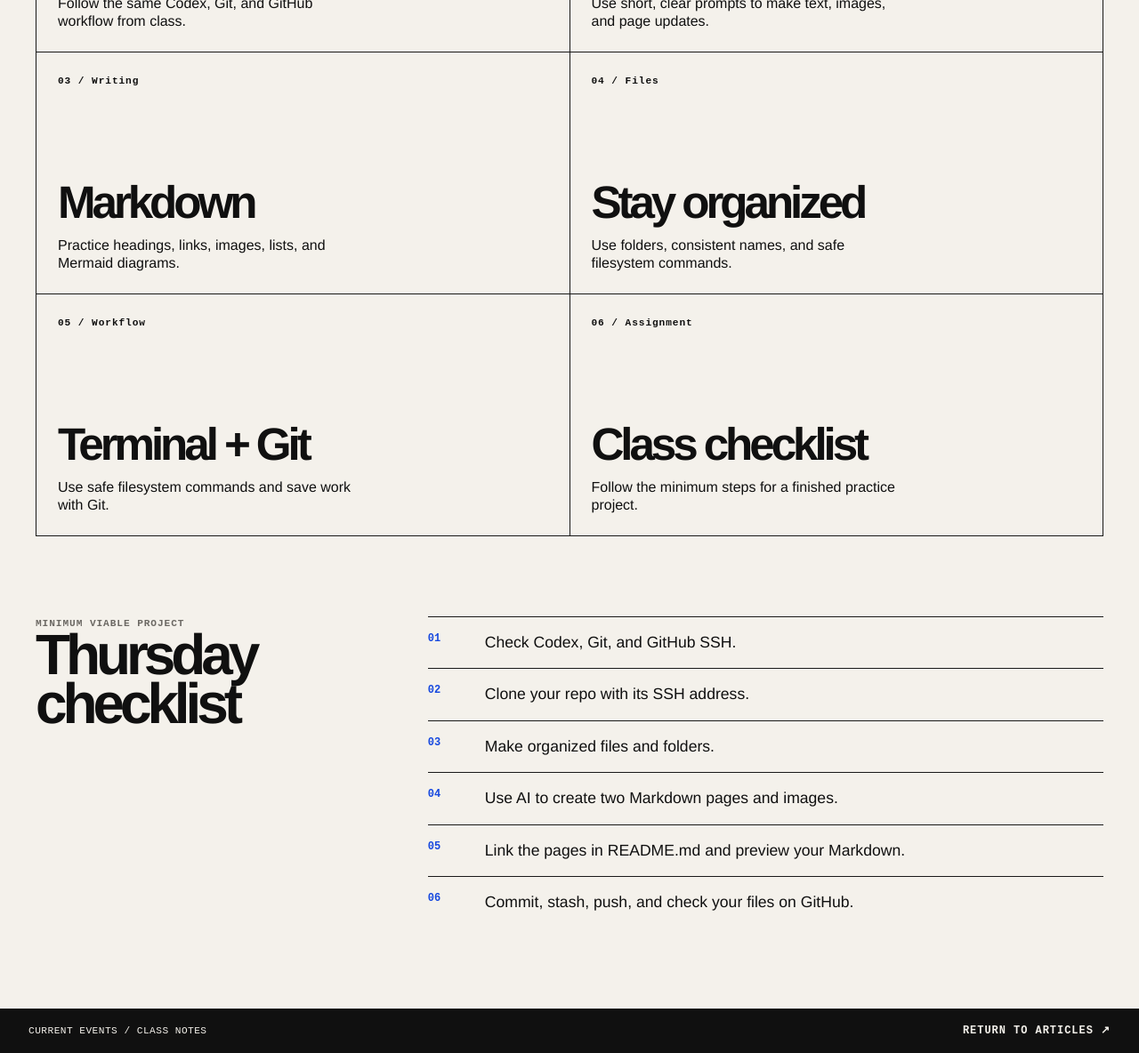
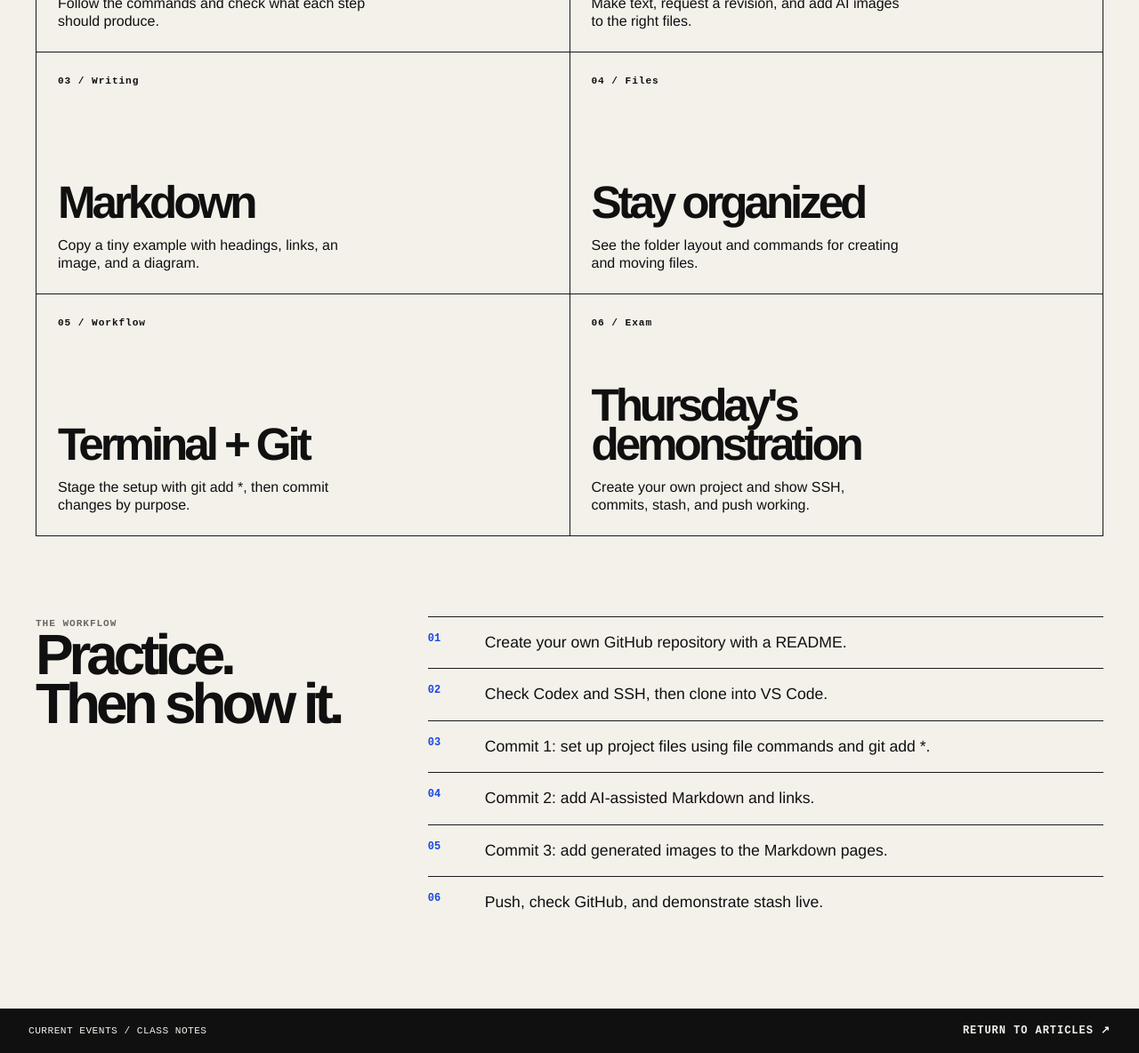
Before and after one commit to kaw393939/current-events, a plain HTML site: page notes.html in a window 1280 px wide. Shown: the part 785-1969 px from the top of the page at 89% size. Drawn offline with Linux system fonts and the light colour scheme.

Commit message:
Guide students through practice and Thursday's Git exam

```diff
--- a/notes.html
+++ b/notes.html
@@ -3,7 +3,7 @@
   <head>
     <meta charset="UTF-8">
     <meta name="viewport" content="width=device-width, initial-scale=1.0">
-    <meta name="description" content="Student notes and assignment instructions for the Current Events project.">
+    <meta name="description" content="Practice before Thursday's hands-on exam: GitHub SSH, VS Code, Codex, file commands, Markdown, and purposeful commits.">
     <title>Class Notes — Current Events</title>
     <link rel="stylesheet" href="styles.css">
   </head>
@@ -12,61 +12,62 @@
     <header class="site-header">
       <a class="wordmark" href="index.html" aria-label="Current Events home">CE<span>•</span>26</a>
       <nav aria-label="Primary navigation">
+        <a href="https://github.com/kaw393939/current-events/blob/main/assignment.md">Start here</a>
         <a href="index.html#global">Global</a>
         <a href="index.html#ai">AI</a>
-        <a href="#checklist">Checklist</a>
+        <a href="https://github.com/kaw393939/current-events/blob/main/hands-on-test.md">Thursday exam</a>
       </nav>
     </header>
 
     <main id="main-content">
       <section class="notes-hero" aria-labelledby="notes-title">
         <div class="notes-hero-copy">
-          <p class="eyebrow">Class resource / Thursday</p>
+          <p class="eyebrow">Practice now / Demonstrate Thursday</p>
           <h1 id="notes-title">BUILD<br><em>NOTES</em></h1>
-          <p class="intro">Practice VS Code, Codex, file commands, Git, and Markdown. Clone, create, commit, stash, and push.</p>
+          <p class="intro">Start with the practice guide. Create a repository, clone with SSH, use AI, and make three purposeful commits.</p>
         </div>
         <aside class="notes-hero-aside">
-          <p class="eyebrow">This class</p>
-          <p>Build a Markdown project with AI text and images. Website building comes next.</p>
+          <p class="eyebrow">Thursday's exam</p>
+          <p>Repeat the workflow individually and show it working. Use AI, Codex, and these notes. Pass / fail. Website building comes next.</p>
         </aside>
       </section>
 
       <section class="notes-grid" aria-label="Student notes">
-        <a class="note-card" href="https://github.com/kaw393939/current-events/blob/main/hands-on-test.md" target="_blank" rel="noreferrer">
+        <a class="note-card" href="https://github.com/kaw393939/current-events/blob/main/assignment.md" target="_blank" rel="noreferrer">
           <span>01 / Start</span>
-          <div><h2>Do the build</h2><p>Follow the same Codex, Git, and GitHub workflow from class.</p></div>
+          <div><h2>Practice before Thursday</h2><p>Follow the commands and check what each step should produce.</p></div>
         </a>
         <a class="note-card" href="https://github.com/kaw393939/current-events/blob/main/notes/prompting-with-codex.md" target="_blank" rel="noreferrer">
           <span>02 / Prompts</span>
-          <div><h2>Prompt Codex</h2><p>Use short, clear prompts to make text, images, and page updates.</p></div>
+          <div><h2>Prompt Codex</h2><p>Make text, request a revision, and add AI images to the right files.</p></div>
         </a>
         <a class="note-card" href="https://github.com/kaw393939/current-events/blob/main/notes/markdown-and-mermaid.md" target="_blank" rel="noreferrer">
           <span>03 / Writing</span>
-          <div><h2>Markdown</h2><p>Practice headings, links, images, lists, and Mermaid diagrams.</p></div>
+          <div><h2>Markdown</h2><p>Copy a tiny example with headings, links, an image, and a diagram.</p></div>
         </a>
         <a class="note-card" href="https://github.com/kaw393939/current-events/blob/main/notes/files-and-organization.md" target="_blank" rel="noreferrer">
           <span>04 / Files</span>
-          <div><h2>Stay organized</h2><p>Use folders, consistent names, and safe filesystem commands.</p></div>
+          <div><h2>Stay organized</h2><p>See the folder layout and commands for creating and moving files.</p></div>
         </a>
         <a class="note-card" href="https://github.com/kaw393939/current-events/blob/main/notes/terminal-and-git.md" target="_blank" rel="noreferrer">
           <span>05 / Workflow</span>
-          <div><h2>Terminal + Git</h2><p>Use safe filesystem commands and save work with Git.</p></div>
+          <div><h2>Terminal + Git</h2><p>Stage the setup with git add *, then commit changes by purpose.</p></div>
         </a>
-        <a class="note-card" href="https://github.com/kaw393939/current-events/blob/main/assignment.md" target="_blank" rel="noreferrer">
-          <span>06 / Assignment</span>
-          <div><h2>Class checklist</h2><p>Follow the minimum steps for a finished practice project.</p></div>
+        <a class="note-card" href="https://github.com/kaw393939/current-events/blob/main/hands-on-test.md" target="_blank" rel="noreferrer">
+          <span>06 / Exam</span>
+          <div><h2>Thursday's demonstration</h2><p>Create your own project and show SSH, commits, stash, and push working.</p></div>
         </a>
       </section>
 
       <section class="class-checklist" id="checklist" aria-labelledby="checklist-title">
-        <div><p class="eyebrow">Minimum viable project</p><h2 id="checklist-title">Thursday<br>checklist</h2></div>
+        <div><p class="eyebrow">The workflow</p><h2 id="checklist-title">Practice.<br>Then show it.</h2></div>
         <ol>
-          <li>Check Codex, Git, and GitHub SSH.</li>
-          <li>Clone your repo with its SSH address.</li>
-          <li>Make organized files and folders.</li>
-          <li>Use AI to create two Markdown pages and images.</li>
-          <li>Link the pages in README.md and preview your Markdown.</li>
-          <li>Commit, stash, push, and check your files on GitHub.</li>
+          <li>Create your own GitHub repository with a README.</li>
+          <li>Check Codex and SSH, then clone into VS Code.</li>
+          <li>Commit 1: set up project files using file commands and git add *.</li>
+          <li>Commit 2: add AI-assisted Markdown and links.</li>
+          <li>Commit 3: add generated images to the Markdown pages.</li>
+          <li>Push, check GitHub, and demonstrate stash live.</li>
         </ol>
       </section>
     </main>
```
Also changed, not shown: index.html (+12 -11 lines), 8 other files.
